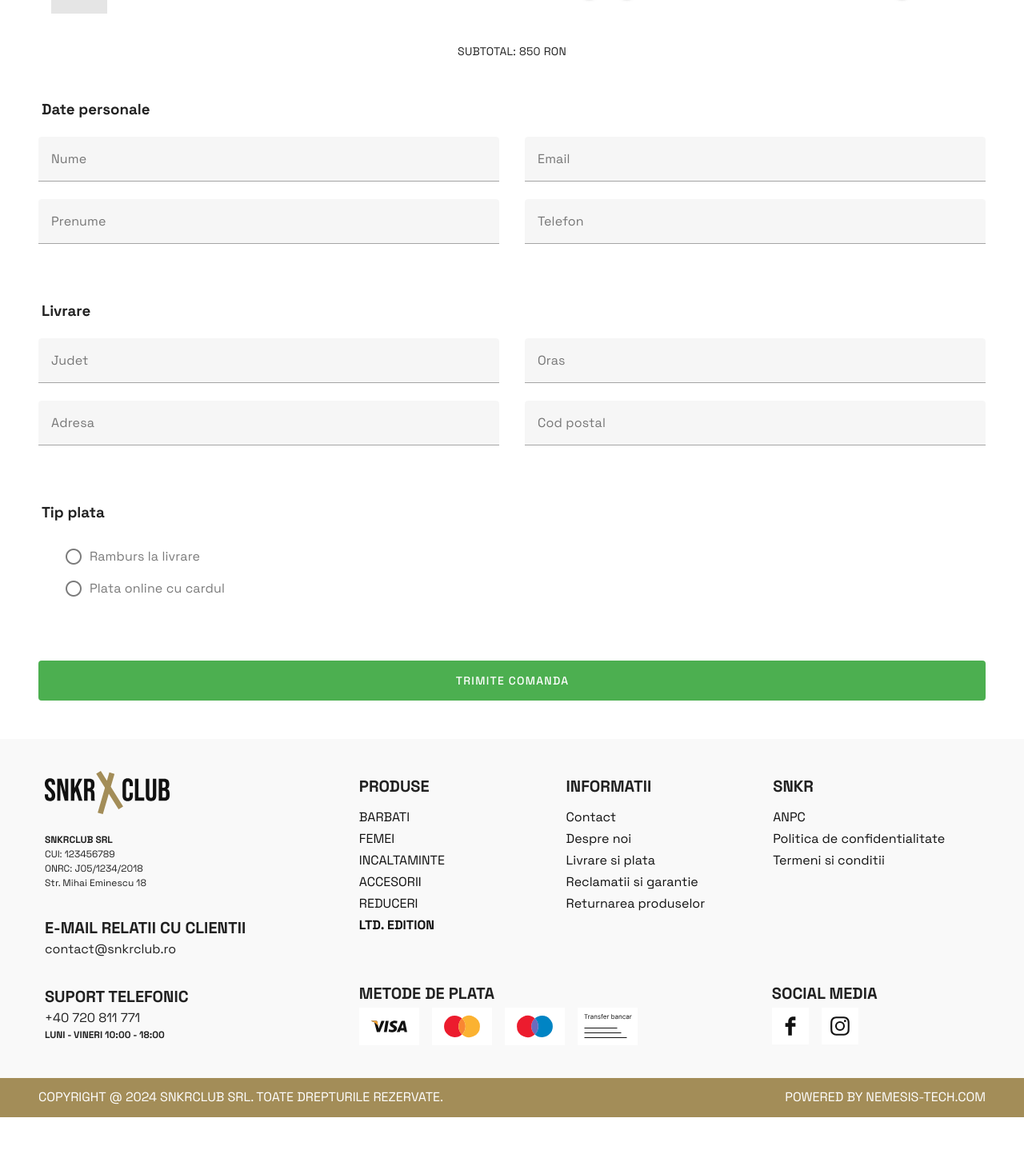
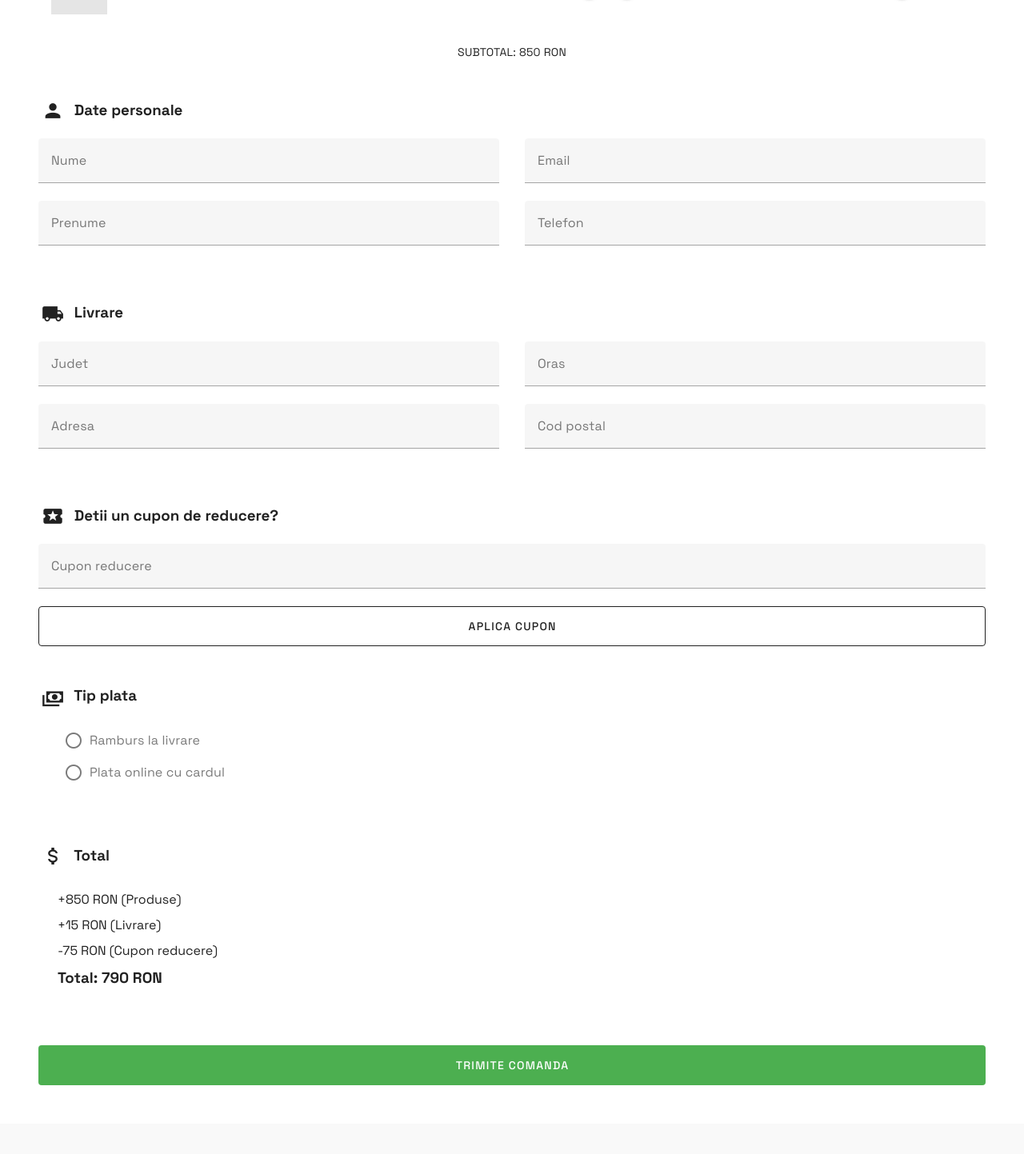
Before and after one commit to snkr-club/snkr-club-frontend, a Nuxt app: page /Checkout in a window 1280 px wide. Shown: the part 674-2117 px from the top of the page at 80% size. Before the commit the page ends 2071 px from the top, so only its background shows below. Built offline with nearby package versions, Linux system fonts and the light colour scheme.

Commit message:
Added total and icons to checkout page

```diff
--- a/components/CartInnerComp.vue
+++ b/components/CartInnerComp.vue
@@ -1,7 +1,7 @@
 <template>
     <v-card class="cart-container" elevation="0">
         <v-card-title>
-            <h3>Cosul tau</h3>
+            <h3><v-icon>mdi-cart</v-icon> Cosul tau</h3>
         </v-card-title>
         <v-card-subtitle>
             <h4>{{ items.length }} produse</h4>
--- a/pages/Checkout.vue
+++ b/pages/Checkout.vue
@@ -3,7 +3,7 @@
         <checkout-header />
         <cart-inner-comp class="cart" />
         <div class="checkout-inner">
-            <h3 class="mb-5 ml-1">Date personale</h3>
+            <h3 class="mb-5 ml-1"><v-icon class="mr-2">mdi-account</v-icon> Date personale</h3>
             <div class="form-container">
                 <div class="form-half">
                     <v-text-field
@@ -22,7 +22,7 @@
                     ></v-text-field>
                 </div>
             </div>
-            <h3 class="mb-5 ml-1 mt-12">Livrare</h3>
+            <h3 class="mb-5 ml-1 mt-12"><v-icon class="mr-2">mdi-truck</v-icon> Livrare</h3>
             <div class="form-container">
                 <div class="form-half">
                     <v-text-field
@@ -41,10 +41,28 @@
                     ></v-text-field>
                 </div>
             </div>
-            <h3 class="mb-5 ml-1 mt-12">Tip plata</h3>
+            <h3 class="mb-5 ml-1 mt-12"><v-icon class="mr-2">mdi-ticket</v-icon> Detii un cupon de reducere?</h3>
+            <v-text-field
+                label="Cupon reducere"
+            ></v-text-field>
+            <v-btn
+                width="100%"
+                variant="outlined"
+                height="50"
+            >
+                Aplica cupon
+            </v-btn>
+            <h3 class="mb-5 ml-1 mt-12"><v-icon class="mr-2">mdi-cash-multiple</v-icon> Tip plata</h3>
             <v-radio-group class="ml-6">
                 <v-radio label="Ramburs la livrare" value="one"></v-radio>
                 <v-radio label="Plata online cu cardul" value="two"></v-radio>
+            </v-radio-group>
+            <h3 class="mb-5 ml-1 mt-12"><v-icon class="mr-2">mdi-currency-usd</v-icon> Total</h3>
+            <v-radio-group class="ml-6">
+                <h4 class="font-weight-regular mt-2">+850 RON (Produse)</h4>
+                <h4 class="font-weight-regular mt-2">+15 RON (Livrare)</h4>
+                <h4 class="font-weight-regular my-2">-75 RON (Cupon reducere)</h4>
+                <h3>Total: 790 RON</h3>
             </v-radio-group>
             <v-btn
                 width="100%"
```
